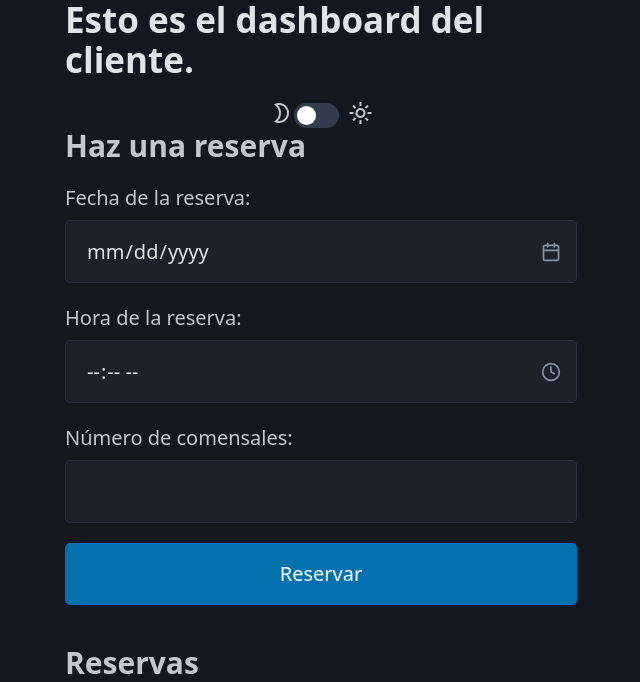
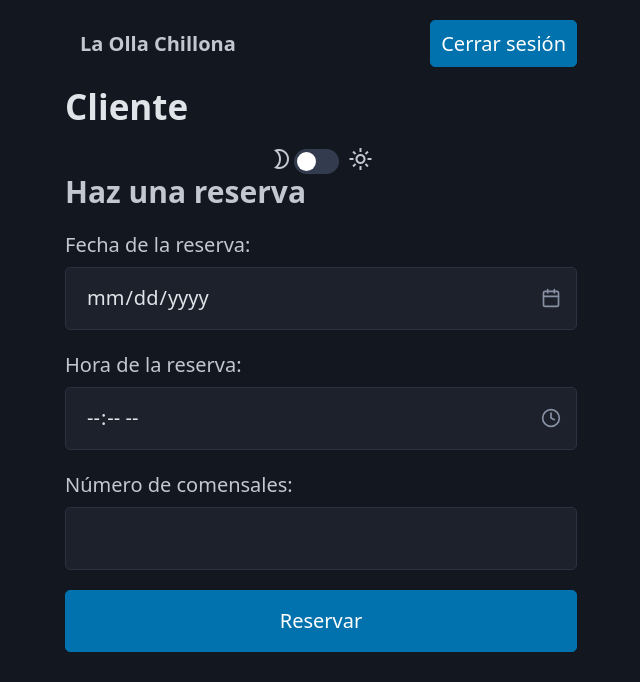
Before and after one commit to DanielBelenguer/olla_chillona_django, a Django app: template restaurante/templates/restaurante/dashboard_cliente.html in a window 1280 px wide. Shown: the top 682 px of the page, without its empty margins (319-959 px from the left). Run offline with Django 5.2, Linux system fonts and the light colour scheme; the template is opened without the code that fills it, so the values that code supplies are empty; some libraries are stand-ins or nearby versions.

Commit message:
Se deja lista la template de dashboard_cliente.html

```diff
--- a/restaurante/templates/restaurante/dashboard_cliente.html
+++ b/restaurante/templates/restaurante/dashboard_cliente.html
@@ -12,7 +12,14 @@
 
 <body style="display: flex; justify-content: center; height: 100vh; margin: 0;">
     <div style="width: 40%;">
-        <h2>Esto es el dashboard del cliente.</h2>
+        <nav>
+            <ul>
+                <li style="padding-left: 25px;"><strong>La Olla Chillona</strong></li>
+            </ul>
+            <ul>
+                <li><button><a style="color: white; text-decoration: none;" href="{% url 'login_view'%}">Cerrar sesión</a></button></li>
+        </nav>
+        <h2>Cliente</h2>
         <div style="display: flex; justify-content: center;">
             <span class="material-symbols-outlined">mode_night</span>
             <input name="terms" id="tema" type="checkbox" role="switch" style="margin-top: 2px;" />
```
Also changed, not shown: db.sqlite3.
